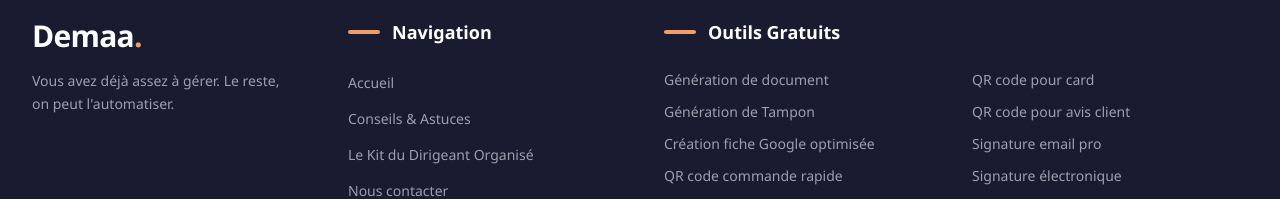
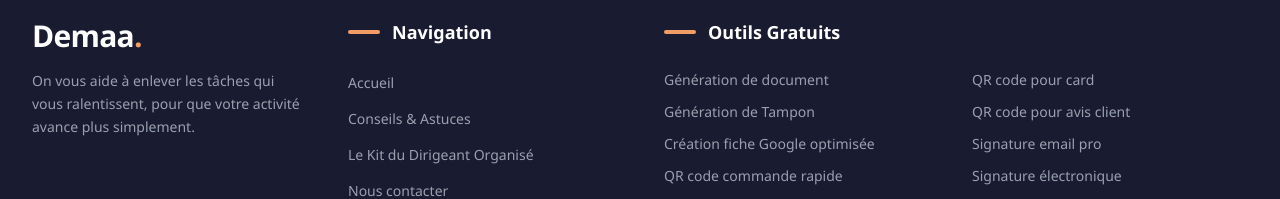
Before and after one commit to teamdemaa/demaa.fr, a Next.js app: page / in a window 1280 px wide. Shown: the part 3367-3566 px from the top of the page. Built offline with nearby package versions, Linux system fonts and the light colour scheme; no server answers.

Commit message:
Update footer messaging

```diff
--- a/src/components/Footer.tsx
+++ b/src/components/Footer.tsx
@@ -14,7 +14,7 @@ export default function Footer() {
               Demaa<span className="text-brand-coral">.</span>
             </Link>
             <p className="text-gray-400 text-sm leading-relaxed max-w-xs">
-              Vous avez déjà assez à gérer. Le reste, on peut l&apos;automatiser.
+              On vous aide à enlever les tâches qui vous ralentissent, pour que votre activité avance plus simplement.
             </p>
           </div>
 
```
